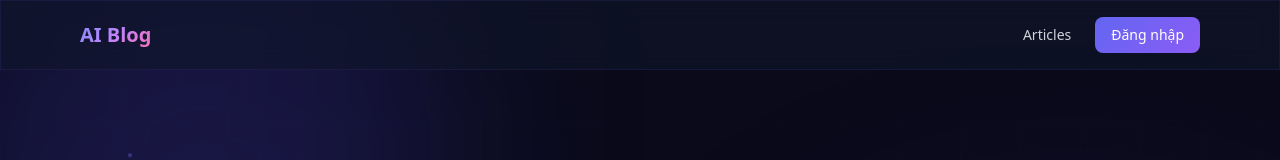
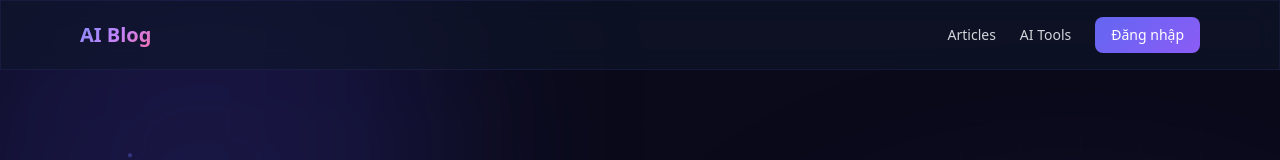
Before and after one commit to Hanh1902/ai-landing-page, a Next.js app in the folder frontend-next/: page / in a window 1280 px wide. Shown: the top 160 px of the page. Built offline with nearby package versions, Linux system fonts and the light colour scheme; no server answers.

Commit message:
feat: add AI Tools link to navbar

```diff
--- a/frontend-next/src/components/Navbar.tsx
+++ b/frontend-next/src/components/Navbar.tsx
@@ -51,6 +51,9 @@ export default function Navbar() {
           <Link href="/articles" className="text-gray-300 hover:text-white transition text-sm font-medium">
             Articles
           </Link>
+          <Link href="/tools" className="text-gray-300 hover:text-white transition text-sm font-medium">
+            AI Tools
+          </Link>
           {admin && (
             <Link href="/admin" className="text-yellow-400 hover:text-yellow-300 transition text-sm font-medium flex items-center gap-1">
               <svg className="w-4 h-4" fill="none" stroke="currentColor" viewBox="0 0 24 24">
@@ -99,6 +102,7 @@ export default function Navbar() {
       {menuOpen && (
         <div className="md:hidden glass border-t border-white/5 px-4 py-4 space-y-3">
           <Link href="/articles" className="block text-gray-300 hover:text-white">Articles</Link>
+          <Link href="/tools" className="block text-gray-300 hover:text-white">AI Tools</Link>
           {admin && <Link href="/admin" className="block text-yellow-400">Admin</Link>}
           {user ? (
             <>
```
